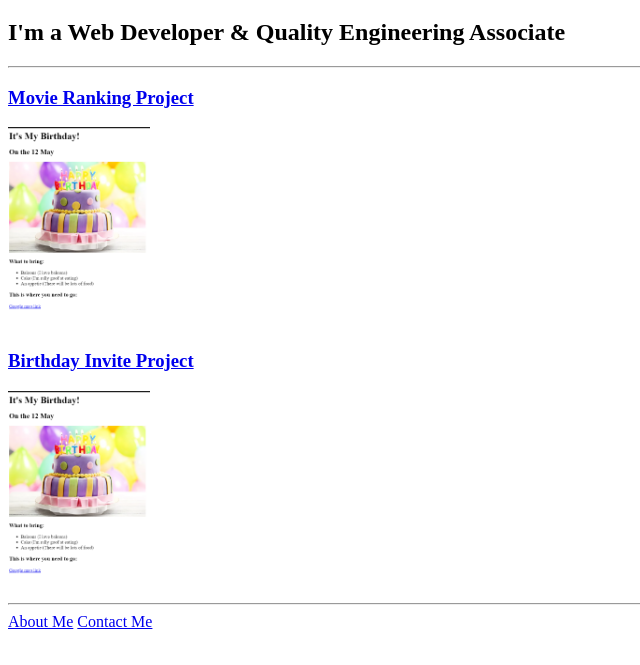
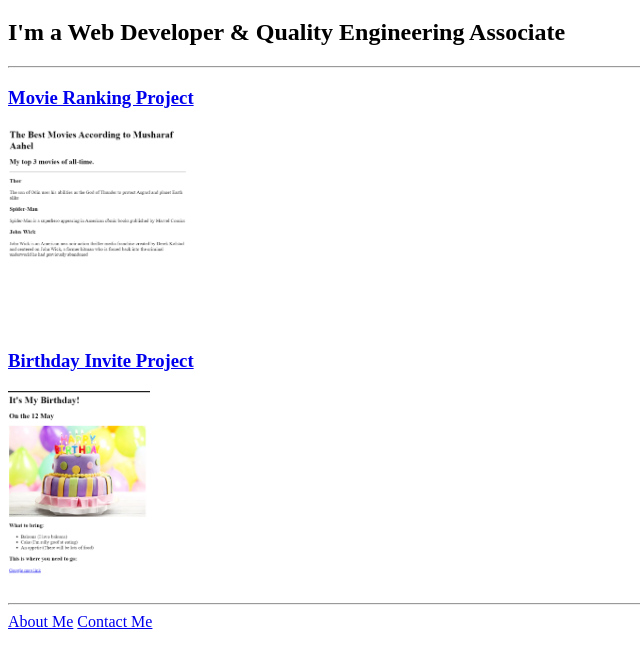
Before and after one commit to musharafaahel/html-portfolio, a plain HTML site: page index.html in a window 1280 px wide. Shown: the part 61-726 px from the top of the page, without its empty margins (0-640 px from the left). Drawn offline with Linux system fonts and the light colour scheme.

Commit message:
Add files via upload

```diff
--- a/index.html
+++ b/index.html
@@ -11,7 +11,7 @@
     <h2>I'm a Web Developer & Quality Engineering Associate</h2>
     <hr>
     <h3><a href="./public/movie-ranking.html">Movie Ranking Project</a></h3>
-    <img src="./assets/images/birthday-invite.png" alt="movie-ranking" height="200">
+    <img src="./assets/images/movie-ranking.png" alt="movie-ranking" height="200">
     <h3><a href="./public/birthday-invite.html">Birthday Invite Project</a></h3>
     <img src="./assets/images/birthday-invite.png" alt="birthday-invite" height="200">
     <hr>
```
